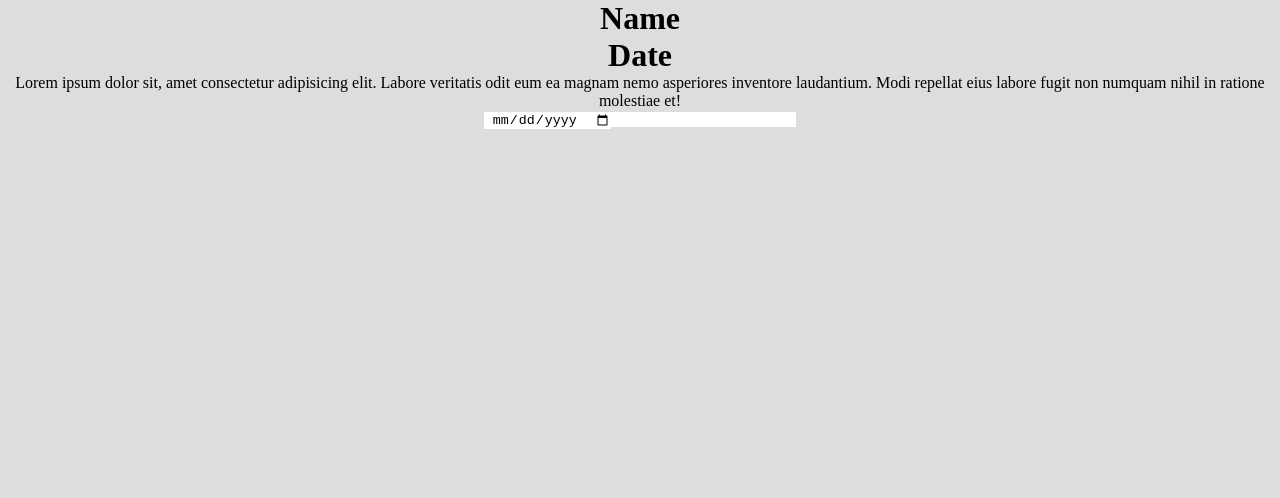
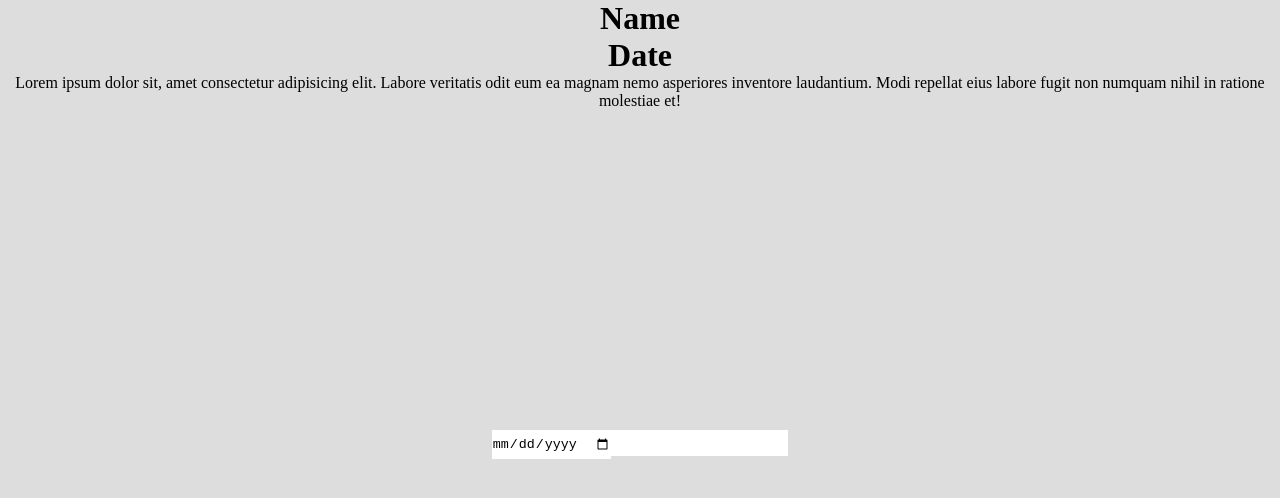
Before and after one commit to mary3210/PhaseOneProject, a React (Create React App) app: page / in a window 1280 px wide. Shown: the top 498 px of the page. Built offline with nearby package versions, Linux system fonts and the light colour scheme.

Commit message:
Add additional styling to the footer in 01-sig.app

```diff
--- a/src/projects/01-signature/01-signature-app.jsx
+++ b/src/projects/01-signature/01-signature-app.jsx
@@ -3,16 +3,22 @@ import Title from "../components/Title";
 export default function EsignatureApp() {
     const inputStyle = {
         border: "none",
-        borderBottom: "2px, dotted"
+        borderBottom: "2px, dotted",
+        outline: "none",
+        padding: ".35rem 0",
     };
+    document.body.style.background= "#eee";
     return (
         <div className='container text-center'>
         <Title classes={"subtitles"} text={"Name"}/>
         <Title classes={"main-title"} text={"Date"}/>
         <p>Lorem ipsum dolor sit, amet consectetur adipisicing elit. Labore veritatis odit eum ea magnam nemo asperiores inventore laudantium. Modi repellat eius labore fugit non numquam nihil in ratione molestiae et!</p>
-
+       <footer className="d-flex" style={{justifyContent: "space-around", position: "relative",
+    top:"40vh"}}>
         <input type="date" value={""} style={inputStyle}/>
         <input type="text" value={""} style={inputStyle}/>
+
+       </footer>
         </div>
     )
 }
```
